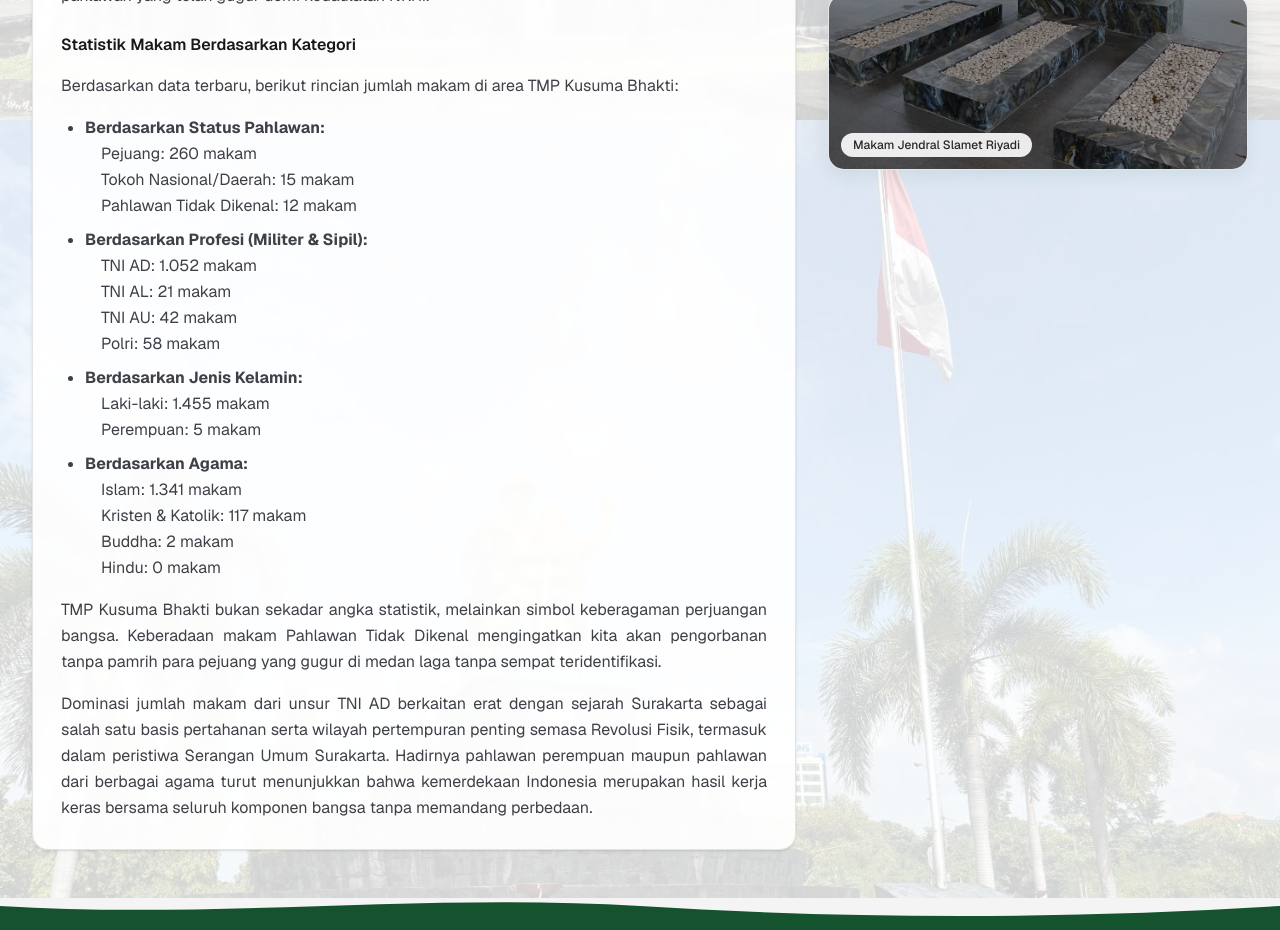
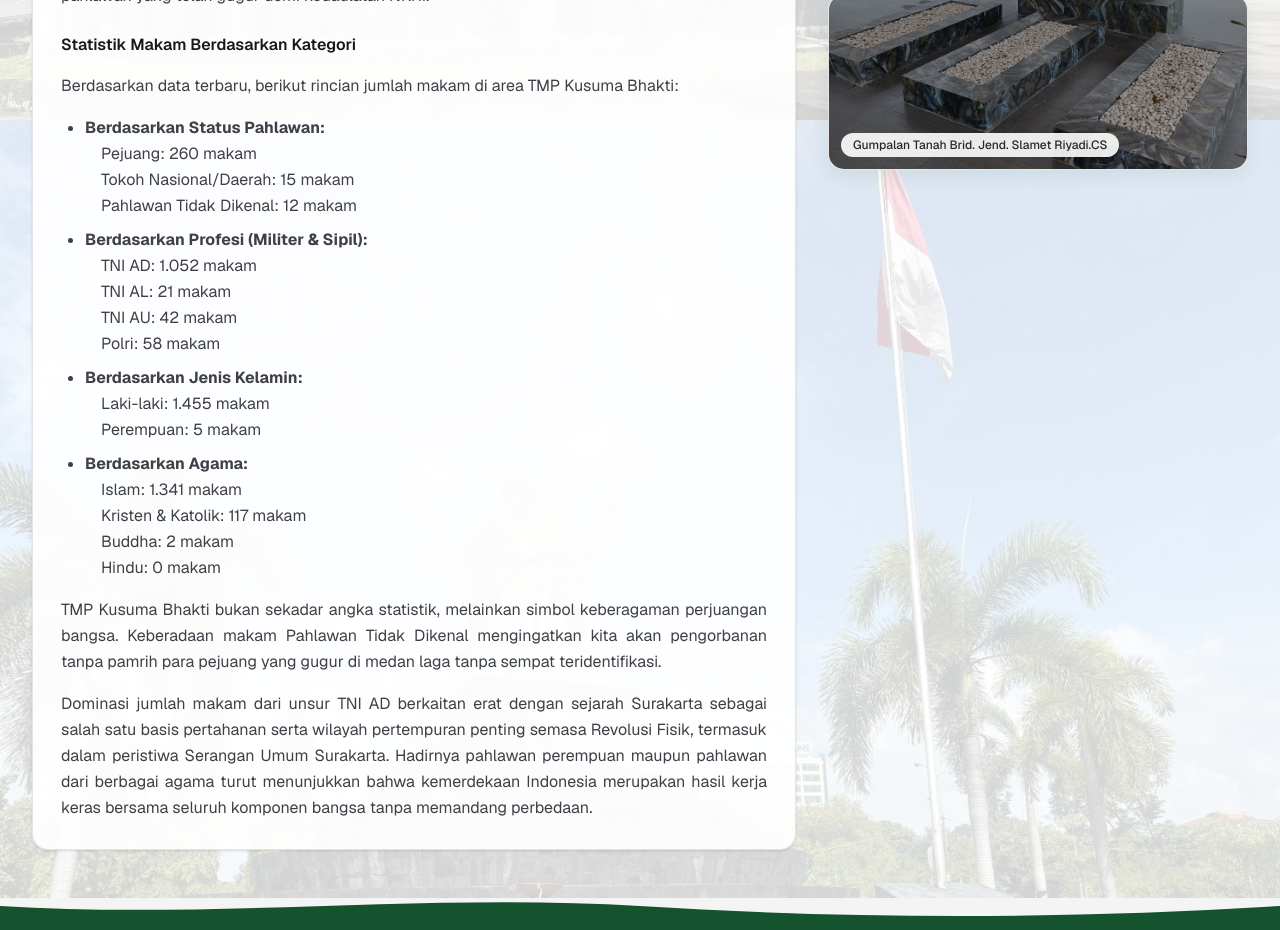
Before and after one commit to adindafdl/tmp, a Next.js app: page /sejarah in a window 1280 px wide. Shown: the part 840-1770 px from the top of the page. Built offline with nearby package versions, Linux system fonts and the light colour scheme.

Commit message:
update foto

```diff
--- a/src/app/sejarah/page.tsx
+++ b/src/app/sejarah/page.tsx
@@ -119,7 +119,7 @@ export default function SejarahPage() {
                 />
                 <div className="absolute inset-0 bg-black/30" />
                 <p className="absolute bottom-3 left-3 rounded-full bg-white/90 px-3 py-1 text-xs font-medium text-zinc-800">
-                  Makam Jendral Slamet Riyadi
+                  Gumpalan Tanah Brid. Jend. Slamet Riyadi.CS
                 </p>
               </div>
             </div>
```
